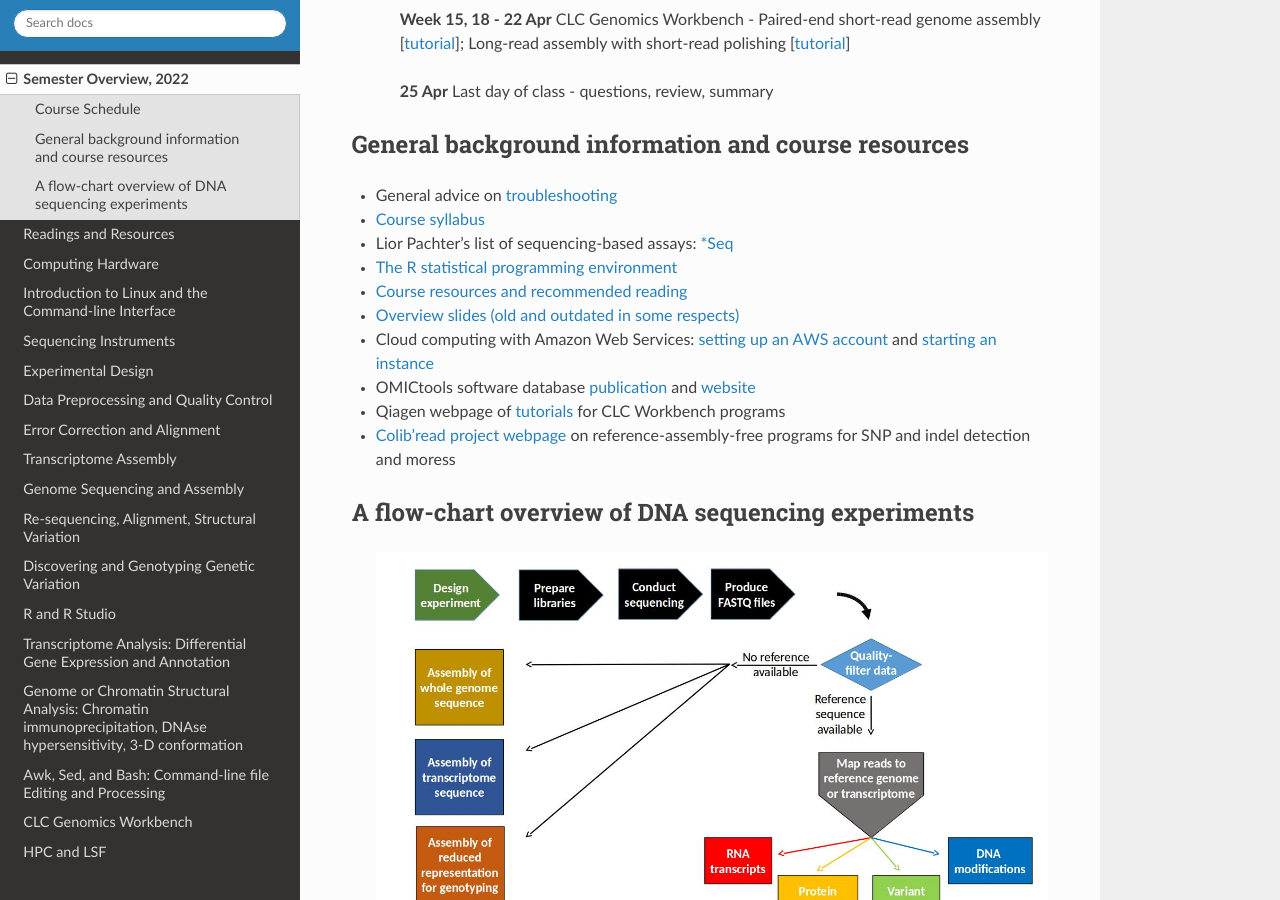
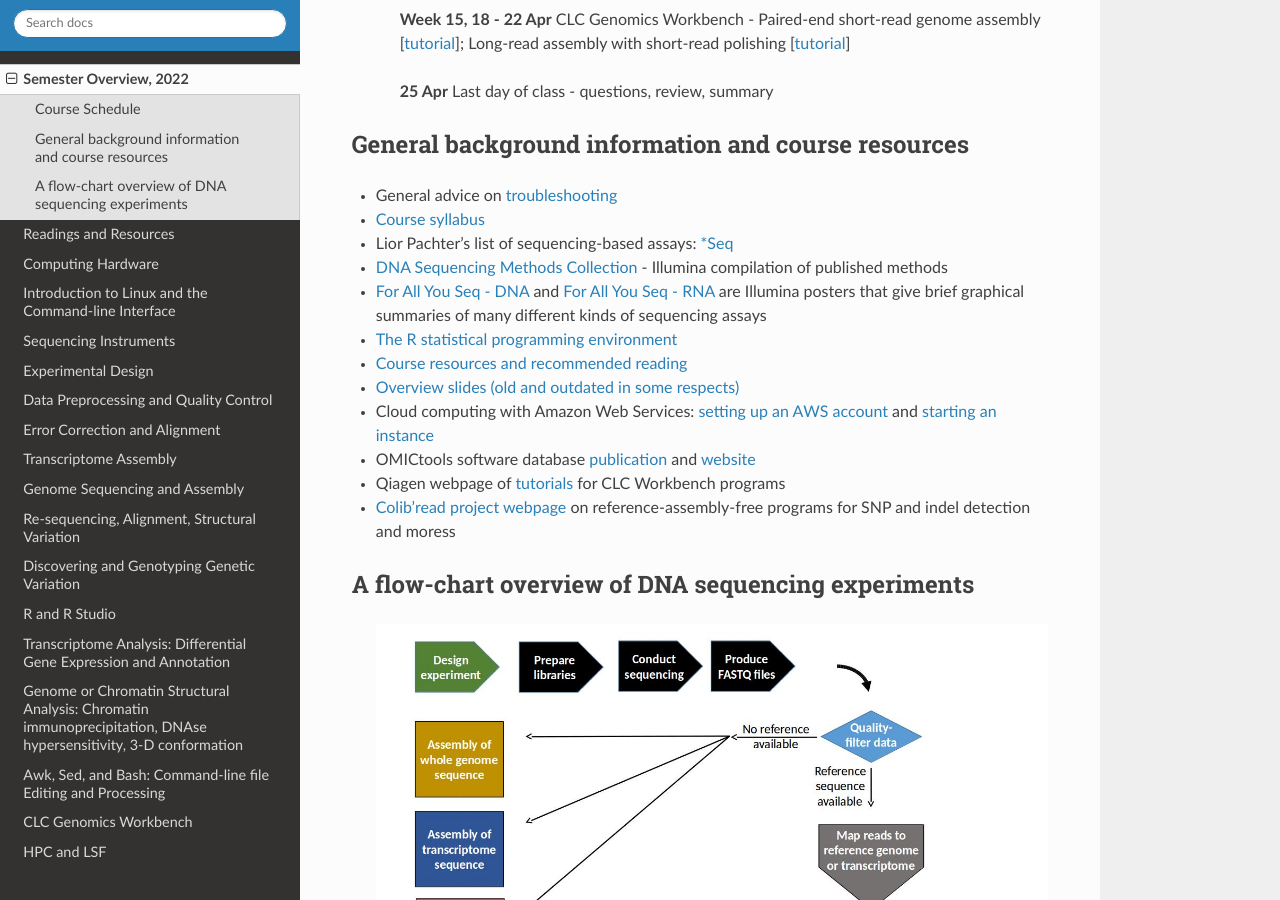
Before and after one commit to rwhetten/DeepSeqAnalysis, a Sphinx documentation site: the page built from docs/source/course-schedule.rst, in a window 1280 px wide and 900 px high, scrolled down 1780 px. Built offline with Sphinx 7.4.7 and the Read the Docs theme 2.0.0, drawn with Linux system fonts in a browser that asks for light colours.

Commit message:
Update course-schedule.rst
Revise and update links

```diff
--- a/docs/source/course-schedule.rst
+++ b/docs/source/course-schedule.rst
@@ -65,8 +65,10 @@ General background information and course resources
 ***************************************************
 
 +	General advice on `troubleshooting <troubleshooting.html>`_
-+	`Course syllabus <https://drive.google.com/file/d/1vfHFmcfxiAynyG90TQF8gZFv5eXvDmET/view?usp=sharing>`_
++	`Course syllabus <https://drive.google.com/file/d/1wlAVNHiPSLiZ6yxojj9iB6CNZSpqw6WG/>`_
 +	Lior Pachter's list of sequencing-based assays: `\*Seq <https://liorpachter.wordpress.com/seq/>`_
++	`DNA Sequencing Methods Collection <https://drive.google.com/file/d/1FCe3rnHDiwUUu6pSZ9LkDuDDyYouFyAS/>`_ - Illumina compilation of published methods
++	`For All You Seq - DNA <https://drive.google.com/file/d/1lJ9EPzqG71pPOkSpHSNLFpoh23JIjMDC/>`_ and `For All You Seq - RNA <https://drive.google.com/file/d/1aViVPAgLPkOEUiDAaHvcp-ftunZTk-zF/>`_ are Illumina posters that give brief graphical summaries of many different kinds of sequencing assays
 +	`The R statistical programming environment <r-materials.html>`_
 +	`Course resources and recommended reading <resources.html>`_
 +	`Overview slides (old and outdated in some respects) <https://drive.google.com/open?id=10RYNwJXx7gwYCA_o_1u8AtRw465ROjZn>`_
```
